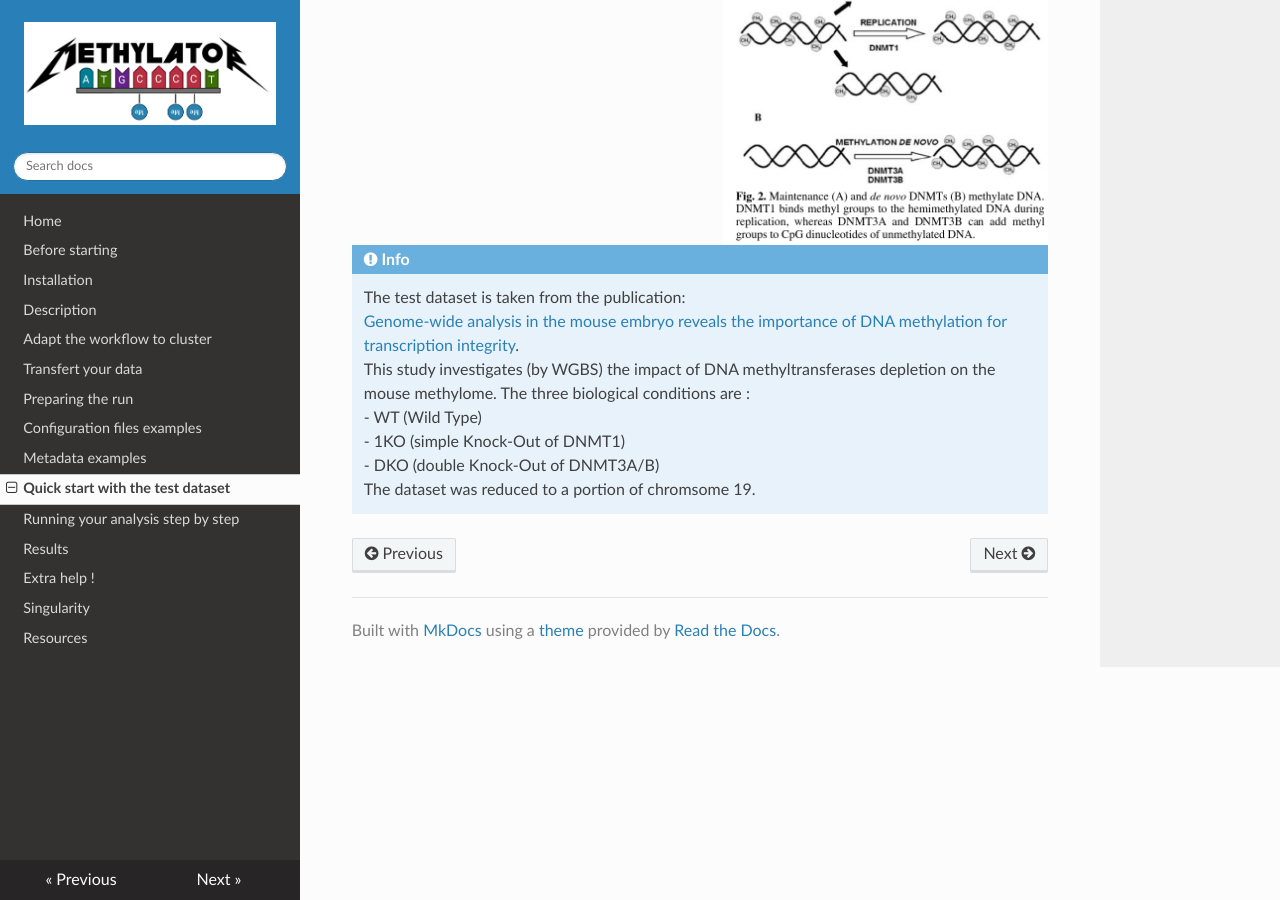
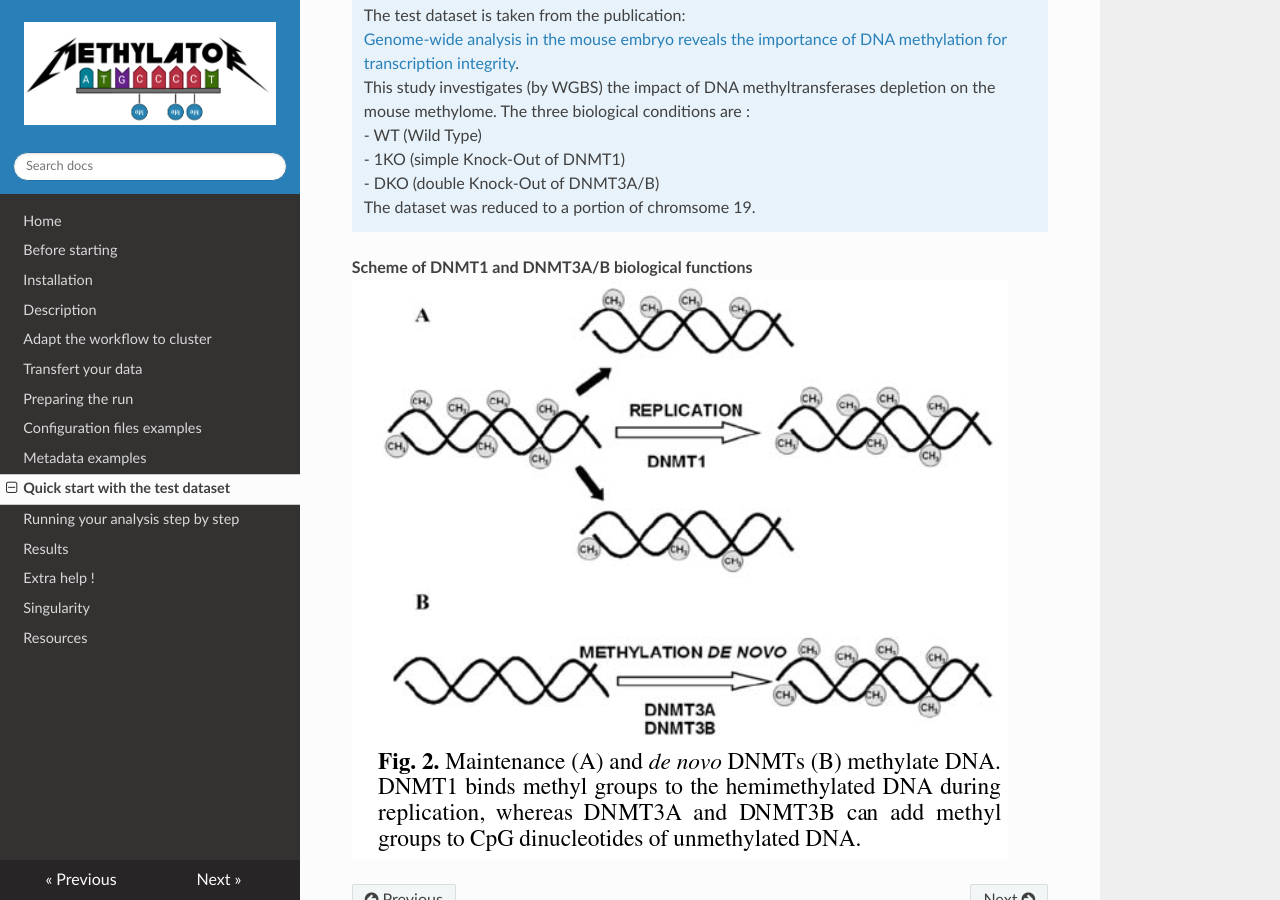
Before and after one commit to parisepigenetics/Methylator-Documentation, an MkDocs documentation site: the page built from docs/quick_start.md, in a window 1280 px wide and 900 px high, scrolled down 698 px. Built offline with MkDocs 1.6.1, drawn with Linux system fonts in a browser that asks for light colours; nearby versions of some CDN libraries.

Commit message:
Update quick_start.md

````diff
--- a/docs/quick_start.md
+++ b/docs/quick_start.md
@@ -2,25 +2,24 @@
 
 Before running your analyses you can use the test dataset to make and check your installation.
 First copy the configuration file corresponding to the test.
-```
+
+```sh
 [username@clust-slurm-client Methylator]$ cp TestDataset/configs/config_main.yaml configs/
 ```
 Then start the workflow.
-```
+
+```sh
 [username@clust-slurm-client Methylator]$ sbatch Workflow.sh wgbs
 ```
 
 This will run the quality control of the raw FASTQ. See [FASTQ quality control](#fastq-quality-control) for detailed explanations. If everything goes find you will see the results in `TestDataset/results/Test1/fastqc`. See also [how to follow your jobs](#how-to-follow-your-jobs) to know how to check that the run went fine.
 You can now move on with your own data, or run the rest of the workflow on the test dataset. To do so you have to modify `configs/config_main.yaml` turning `QC` entry from "yes" to "no". If you don't know how to do that, see [Preparing the run](preparing_run.md). Then restart the workflow.
 
-```
+```sh
 [username@clust-slurm-client Methylator]$ sbatch Workflow.sh wgbs
 ```
+
 Detailed explanation of the outputs are available in [Results](results.md).
-
-<figure markdown="span">
-    ![dnmt](img/dnmt.png){ align=right width=325 height=175 }
-</figure>
 
 !!! info inline
     The test dataset is taken from the publication:
@@ -30,3 +29,6 @@ Detailed explanation of the outputs are available in [Results](results.md).
     - 1KO (simple Knock-Out of DNMT1)
     - DKO (double Knock-Out of DNMT3A/B)
     The dataset was reduced to a portion of chromsome 19.
+
+**Scheme of DNMT1 and DNMT3A/B biological functions**
+![dnmt](img/dnmt.png)
````
